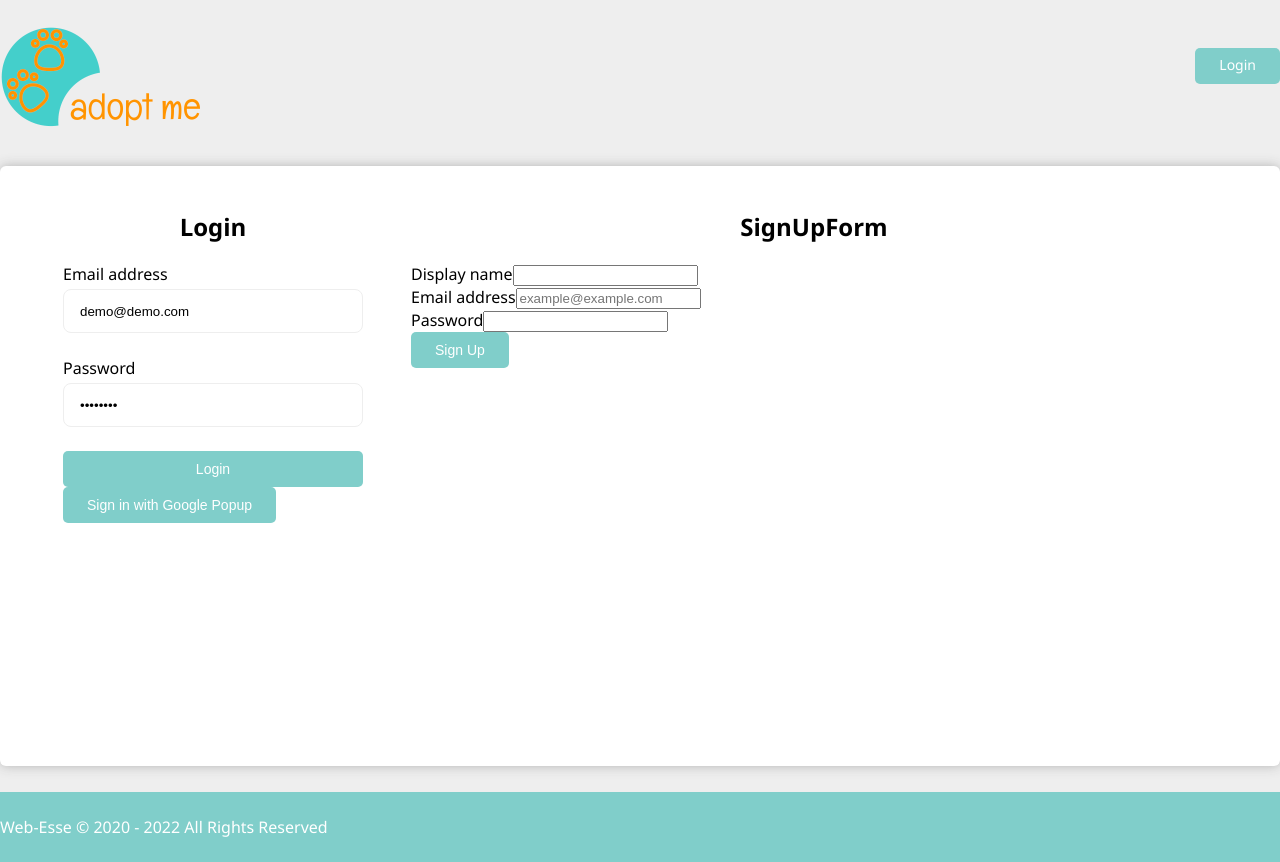
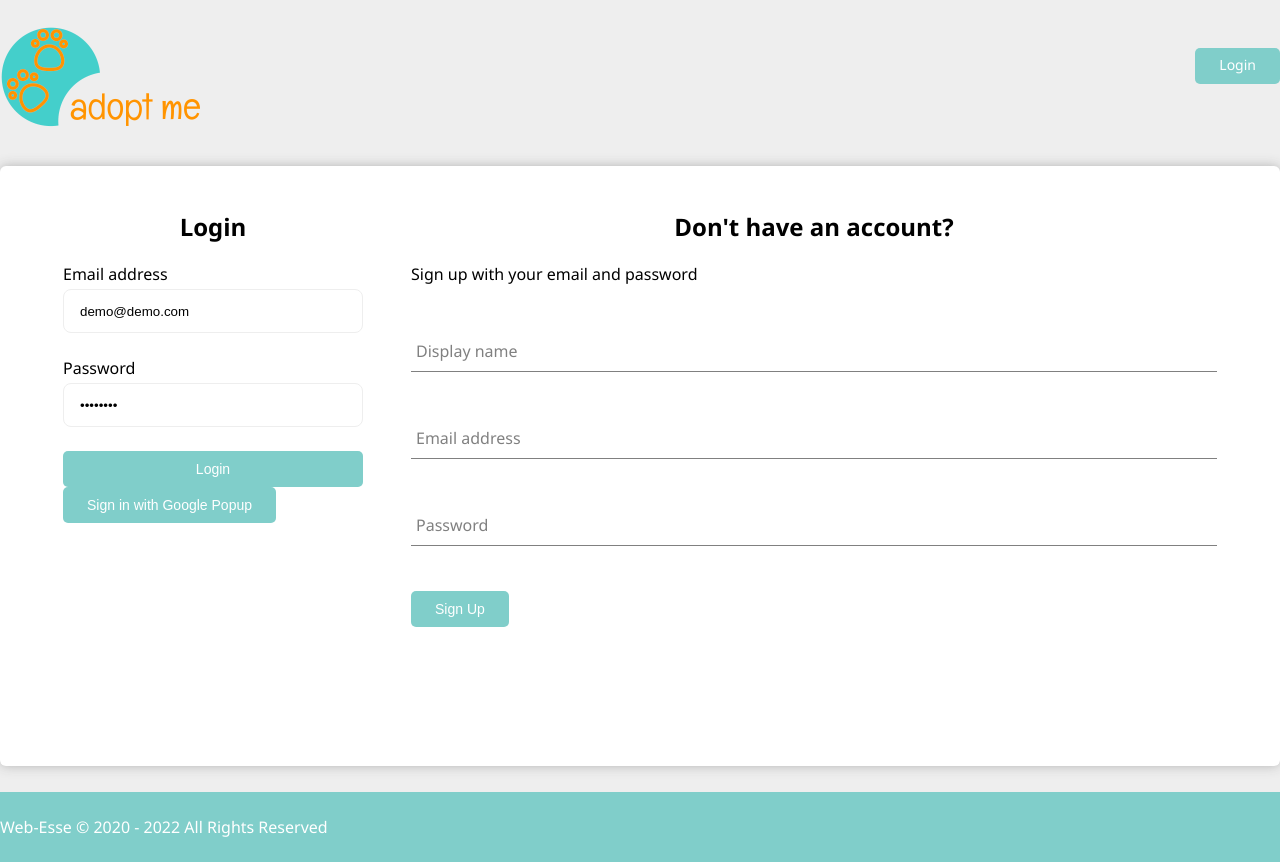
Before and after one commit to Snegurochka/adopt-pets, a React (Create React App) app: page /auth in a window 1280 px wide. Built offline with nearby package versions, Linux system fonts and the light colour scheme; no server answers.

Commit message:
ADD: form input styles and focus effect

```diff
--- a/package.json
+++ b/package.json
@@ -11,6 +11,7 @@
     "@types/react": "^17.0.16",
     "@types/react-dom": "^17.0.9",
     "@types/react-redux": "^7.1.18",
+    "@types/sass": "^1.43.1",
     "firebase": "^9.8.2",
     "react": "^17.0.2",
     "react-dom": "^17.0.2",
--- a/src/components/SignUpForm/SignUpForm.tsx
+++ b/src/components/SignUpForm/SignUpForm.tsx
@@ -39,11 +39,12 @@ const SignUpForm: React.FC = () => {
 
     return (
         <section>
-            <h2>SignUpForm</h2>
+            <h2>Don't have an account?</h2>
+            <span>Sign up with your email and password</span>
             <form onSubmit={submitHandler}>
                 <FormInput label="Display name" name="displayName" value={displayName} onChange={changeHandler} />
-                <FormInput label="Email address" name="email" value={email} onChange={changeHandler} placeholder="example@example.com" />
-                <FormInput label="Password" name="password" value={password} onChange={changeHandler} />
+                <FormInput label="Email address" name="email" value={email} onChange={changeHandler} />
+                <FormInput label="Password" name="password" value={password} type='password' onChange={changeHandler} />
 
                 <Button>Sign Up</Button>
             </form>
--- a/src/components/UI/FormInput/FormInput.module.scss
+++ b/src/components/UI/FormInput/FormInput.module.scss
@@ -11,7 +11,7 @@ $main-color: black;
   position: relative;
   margin: 45px 0;
 
-  .form-input {
+  .formInput {
     background: none;
     background-color: white;
     color: $sub-color;
@@ -28,7 +28,7 @@ $main-color: black;
       outline: none;
     }
 
-    &:focus ~ .form-input-label {
+    &:focus~.label {
       @include shrinkLabel();
     }
   }
@@ -37,7 +37,7 @@ $main-color: black;
     letter-spacing: 0.3em;
   }
 
-  .form-input-label {
+  .label {
     color: $sub-color;
     font-size: 16px;
     font-weight: normal;
--- a/src/components/UI/FormInput/FormInput.tsx
+++ b/src/components/UI/FormInput/FormInput.tsx
@@ -1,22 +1,24 @@
 import React, { InputHTMLAttributes } from 'react';
-import './FormInput.module.scss';
+import styles from './FormInput.module.scss';
+//import styles from  './form-input.module.css';
 
 type FormInputProps = { label: string } & InputHTMLAttributes<HTMLInputElement> & { value: string };
 
-const FormInput: React.FC<FormInputProps> = ({ label, name, value, ...otherParams }) => {
+const FormInput: React.FC<FormInputProps> = ({ label, name, value, type='text', ...otherParams }) => {
     return (
-        <div className='group'>
-            {label && (
-                <label className={`${value && value.length ? 'shrink' : ''} `}>
-                    {label}
-                </label>
-            )}
+        <div className={styles.group}>
             <input
-                type='text'
+                className={styles.formInput}
+                type={type}
                 value={value}
                 name={name}
                 {...otherParams}
             />
+            {label && (
+                <label className={`${value && value.length ? styles.shrink : ''} ${styles.label}`}>
+                    {label}
+                </label>
+            )}
         </div>
     )
 }
```
Also changed, not shown: 1 other file (tests, documents, lock files or other folders).
